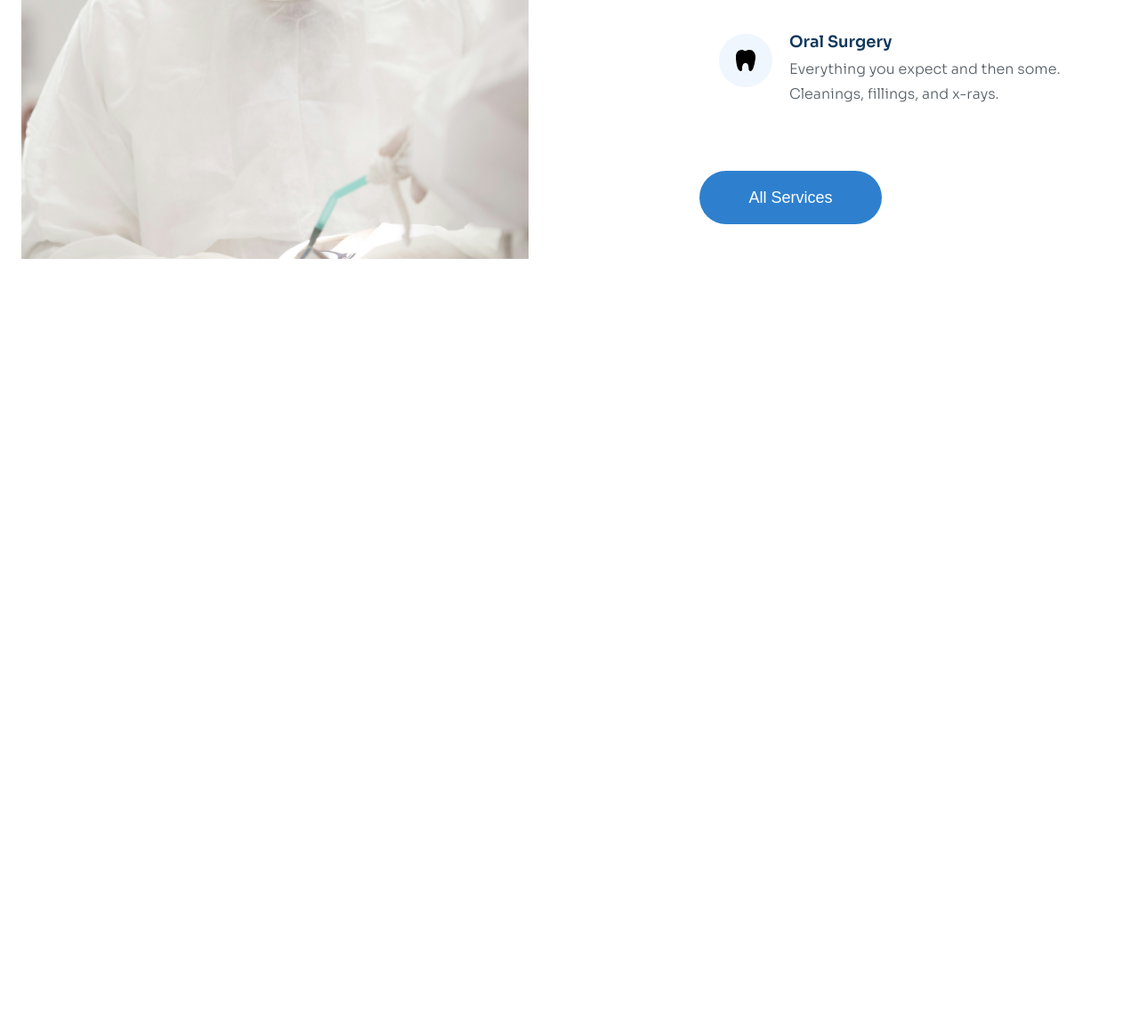
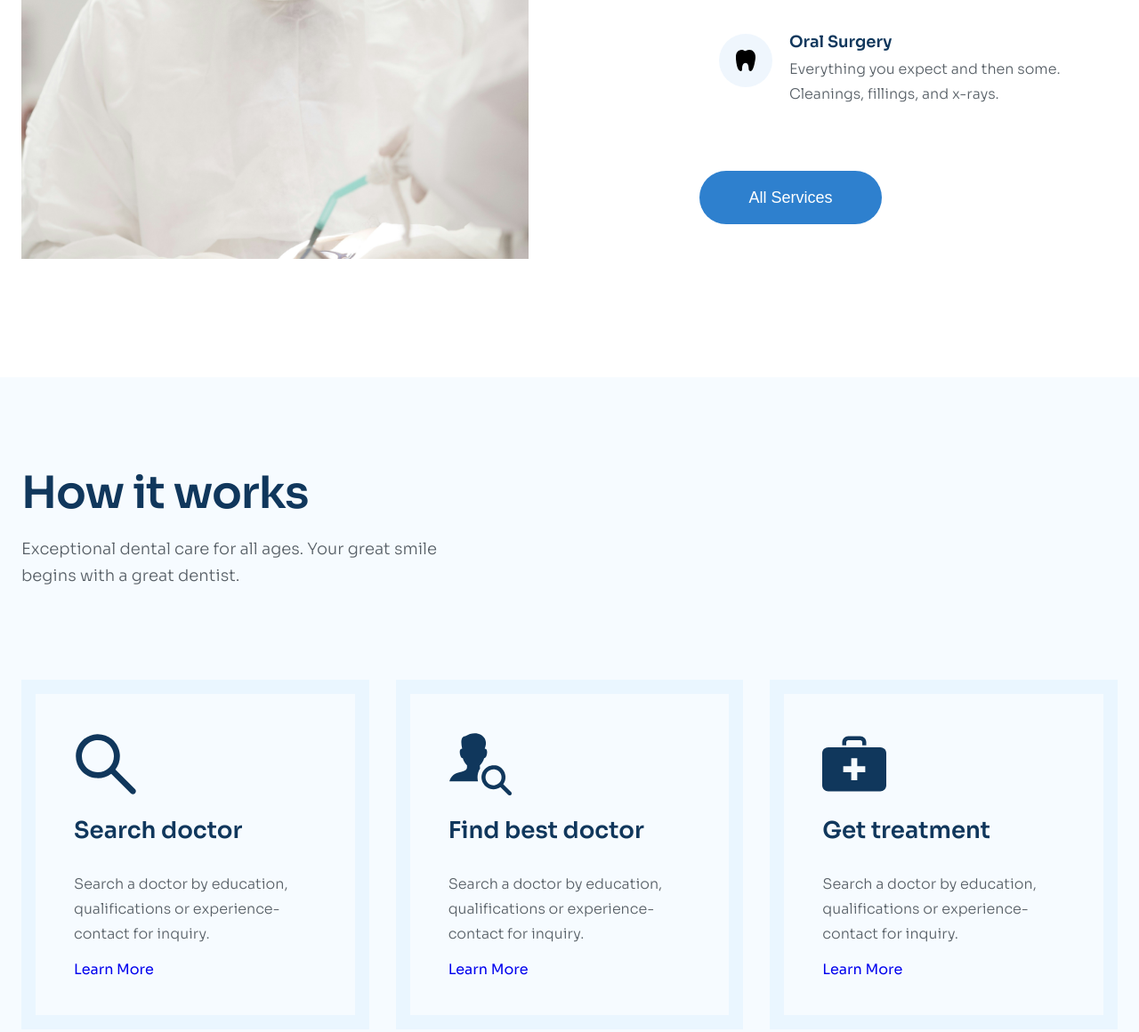
Before and after one commit to 11192023/landing-page-project-4, a plain HTML site: page index.html in a window 1280 px wide. Shown: the part 1457-2617 px from the top of the page at 89% size. Before the commit the page ends 1751 px from the top, so only its background shows below. Drawn offline with Linux system fonts and the light colour scheme.

Commit message:
làm phần work

```diff
--- a/asset/css/style.css
+++ b/asset/css/style.css
@@ -221,12 +221,14 @@ a{
     font-size: 1.8rem;
     font-weight: 300;
     line-height: 1.67; /* 166.667% */
-    margin-left:auto;
-    margin-right:auto;
+    /* margin-left:auto;
+    margin-right:auto; */
 }
 .service__heading,
 .service__desc{
     align-items: center;
+    margin-left: auto;
+    margin-right:auto;
 }
 .service__row{
     margin-top:70px;
@@ -247,7 +249,7 @@ a{
     max-width: 470px;
     border-radius: 10px;
     background: #FFF;
-
+    transition: 0.25s;
 }
 .service-item:hover{
     position:relative;
@@ -287,3 +289,54 @@ a{
     font-weight: 400;
     line-height: 1.67; /* 166.667% */
 }
+/* work */
+.work{
+    margin-top:130px;
+    padding-top:100px;
+    background: #F6FBFF;
+    padding-bottom: 100px;
+}
+.work__desc,
+.work__heading{
+   text-align: start;
+}
+.work__desc{
+    display: flex;
+    align-items: start;
+}
+.work__list{
+    margin-top: 102px;
+    display: grid;
+    grid-template-columns: repeat(3,1fr);
+    column-gap: 30px;
+}
+.work-item{
+    padding:43px;
+    border: solid 16px #EAF6FF;
+    transition: 0.3s;
+}
+.work-item__heading{
+    margin-top: 18px;
+    color: #10375C;
+    font-size: 2.6rem;
+    font-weight: 600;
+    line-height: 1.38; /* 138.462% */
+}
+.work-item__desc{
+    margin-top:28px;
+    color: #575F66;
+    font-size: 1.6rem;
+    font-weight: 300;
+    line-height: 1.75; /* 175% */
+}
+.work-item__more{
+    display: inline-block;
+    margin-top:18px;
+}
+.work-item:hover{
+    border: solid 16px #2E80CE;
+    transform: translateY(-6px);
+}
+.work-item:hover .work-item__more{
+    color:#2E80CE;
+}
--- a/index.html
+++ b/index.html
@@ -144,6 +144,35 @@
 
             </div>
         </section>
+        <section class="work">
+            <div class="container">
+                <h2 class="section-heading work__heading">How it works</h2>
+                <p class="section-desc work__desc">Exceptional dental care for all ages. Your great smile begins with a great dentist.</p>
+                <div class="work__list">
+                    <!-- item 1 -->
+                    <div class="work-item">
+                        <img src="./asset/img/Orion_search.svg" alt="Search doctor" class="work-item__logo">
+                        <h3 class="work-item__heading">Search doctor</h3>
+                        <p class="work-item__desc">Search a doctor by education, qualifications or experience-contact for inquiry.</p>
+                        <a href="#!" class="work-item__more">Learn More</a>
+                    </div>
+                    <!-- item 2 -->
+                    <div class="work-item">
+                        <img src="./asset/img/Orion_find-user.svg" alt="Find best doctor" class="work-item__logo">
+                        <h3 class="work-item__heading">Find best doctor</h3>
+                        <p class="work-item__desc">Search a doctor by education, qualifications or experience-contact for inquiry.</p>
+                        <a href="#!" class="work-item__more">Learn More</a>
+                    </div>
+                    <!-- item 3 -->
+                     <div class="work-item">
+                        <img src="./asset/img/Orion_first-aid-kit.svg" alt="Get treatment" class="work-item__logo">
+                        <h3 class="work-item__heading">Get treatment</h3>
+                        <p class="work-item__desc">Search a doctor by education, qualifications or experience-contact for inquiry.</p>
+                        <a href="#!" class="work-item__more">Learn More</a>
+                    </div>
+                </div>
+            </div>
+        </section>
      </main>
 
 </body>
```
Also changed, not shown: asset/img/Orion_find-user.svg (added), asset/img/Orion_first-aid-kit.svg (added), asset/img/Orion_search.svg (added).
